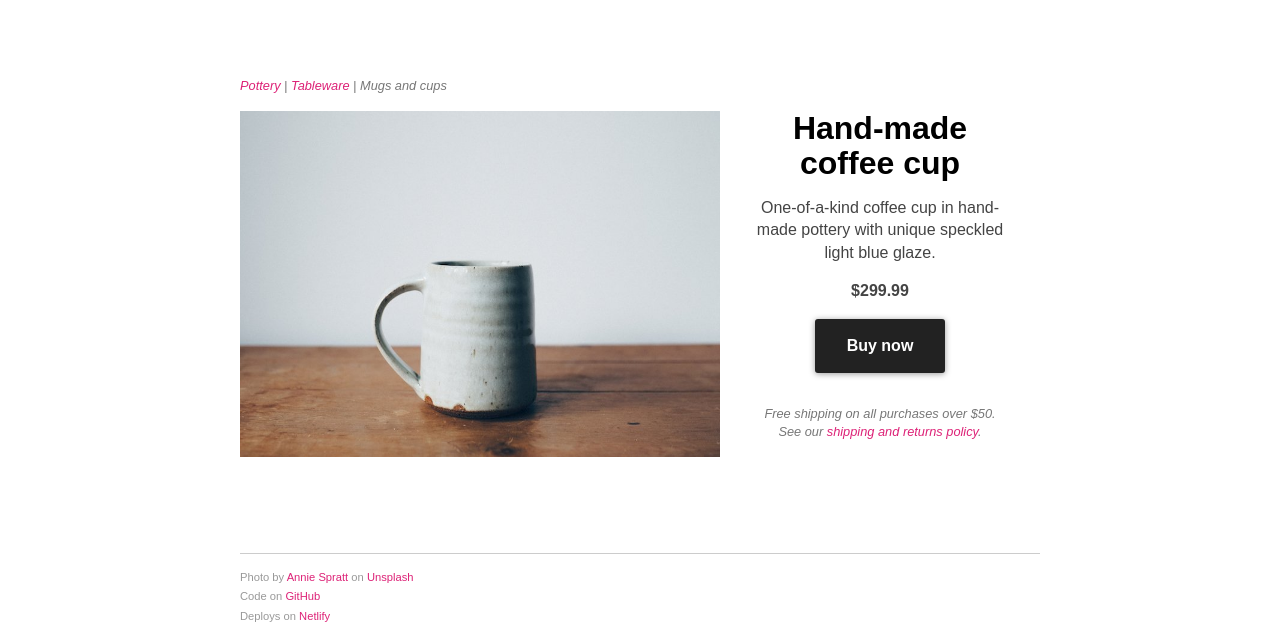
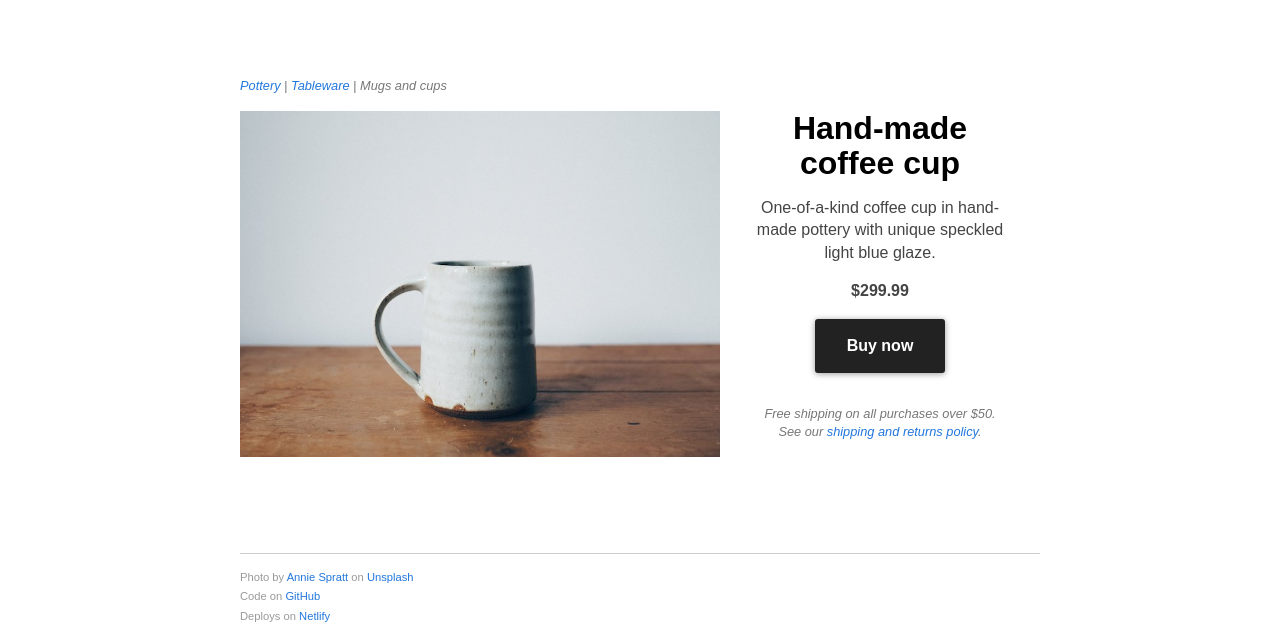
Before and after one commit to srpsco/the-vapourium, a website: page src/index.html in a window 1280 px wide. Shown: the part 260-901 px from the top of the page. Drawn offline with Linux system fonts and the light colour scheme.

Commit message:
Update style.css
minor color change

```diff
--- a/src/style.css
+++ b/src/style.css
@@ -1,5 +1,5 @@
 :root {
-  --accent-color: #dd2277;
+  --accent-color: #2277dd;
 }
 
 html,
```
